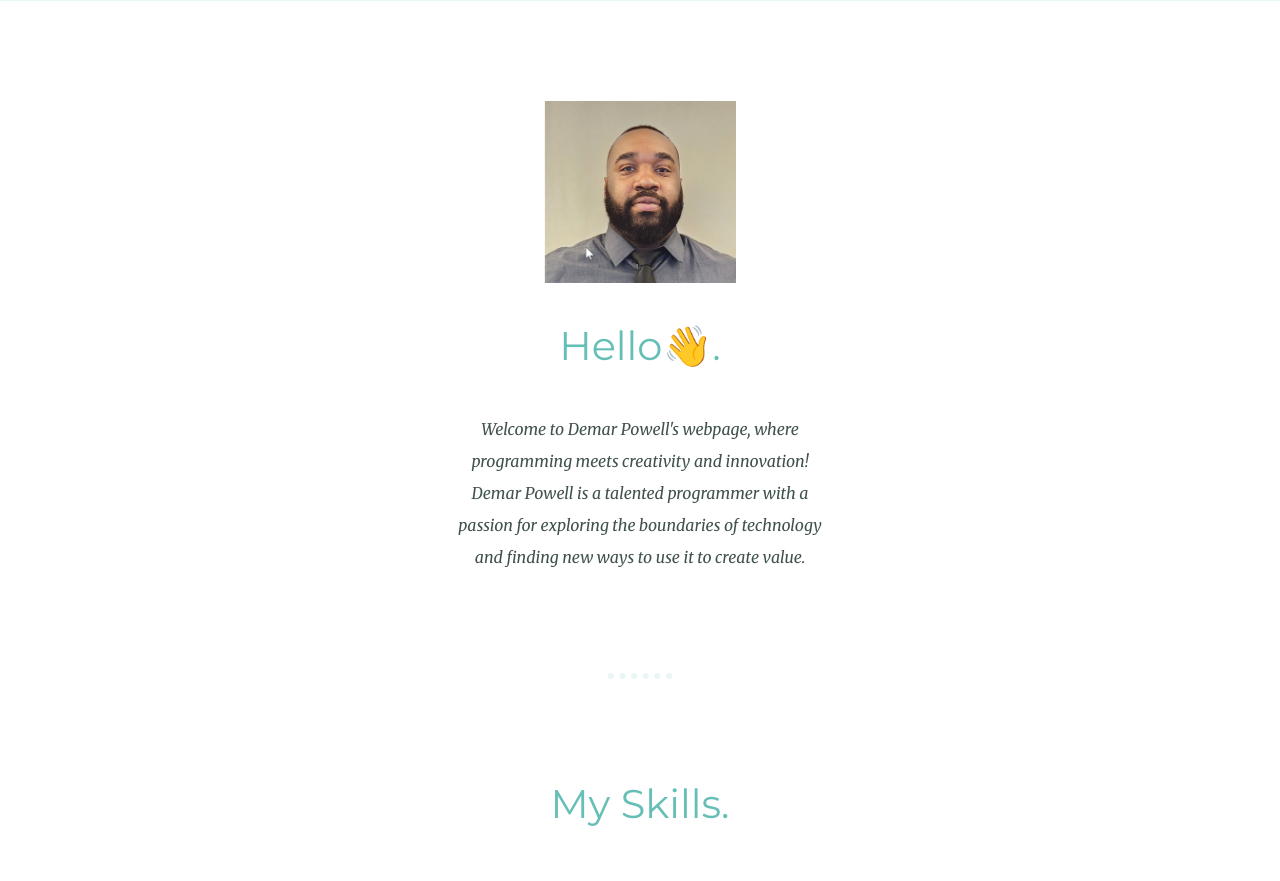
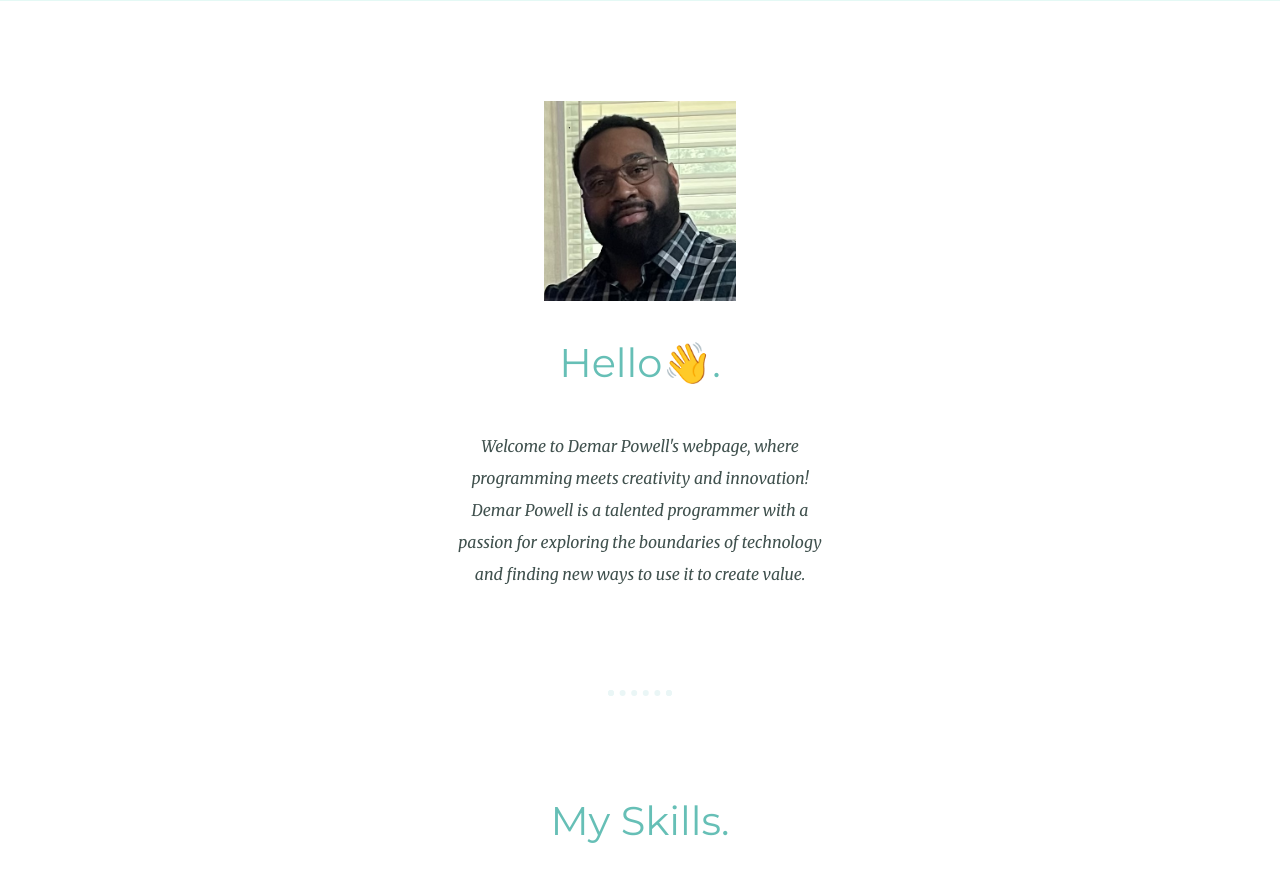
Before and after one commit to Dt1ger/CSS-Page1, a plain HTML site: page index.html in a window 1280 px wide. Shown: the part 815-1696 px from the top of the page. Drawn offline with Linux system fonts and the light colour scheme.

Commit message:
Update index.html

```diff
--- a/index.html
+++ b/index.html
@@ -22,7 +22,7 @@
 
 <div class="middle-container">
     <div class="profile">
-      <img class="self" src="images/profile2.png" alt="self-image">
+      <img class="self" src="images/Screenshot 2025-01-17 132914.png" alt="self-image">
       <h2>Hello👋.</h2>
       <p class="intro">Welcome to Demar Powell's webpage, where programming meets creativity and innovation! Demar Powell is a talented programmer with a passion for exploring the boundaries of technology and finding new ways to use it to create value.</p>
     </div>
```
